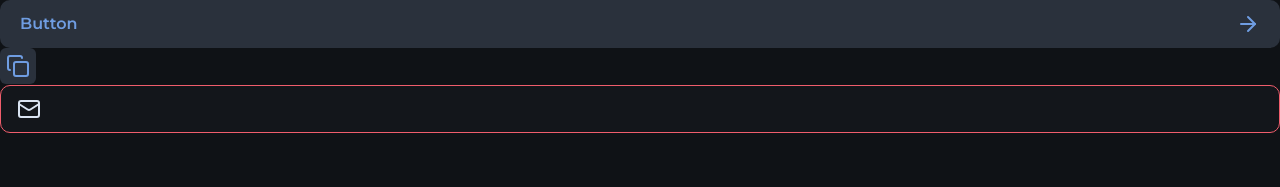
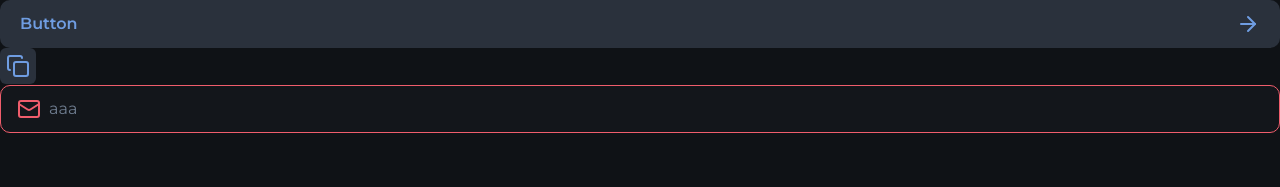
Before and after one commit to lesada/nlw-connect-react, a Next.js app: page / in a window 1280 px wide. Shown: the top 187 px of the page. Built offline with nearby package versions, Linux system fonts and the light colour scheme.

Commit message:
fix: important error

```diff
--- a/src/app/page.tsx
+++ b/src/app/page.tsx
@@ -17,7 +17,7 @@ export default function Home() {
         <InputIcon>
           <Mail />
         </InputIcon>
-        <InputField />
+        <InputField placeholder="aaa" />
       </InputRoot>
     </main>
   );
--- a/src/components/input.tsx
+++ b/src/components/input.tsx
@@ -21,7 +21,7 @@ export function InputField({ ...rest }: ComponentProps<"input">) {
 export function InputIcon({ ...rest }: ComponentProps<"span">) {
   return (
     <span
-      className="text-gray-400 group-focus-within:text-gray-100 group-[&:not(:has(input:placeholder-shown))]:text-gray-100 group-data-[error=true]:text-danger"
+      className="text-gray-400 group-focus-within:text-gray-100 group-[&:not(:has(input:placeholder-shown))]:text-gray-100 group-data-[error=true]:!text-danger"
       {...rest}
     />
   );
```
